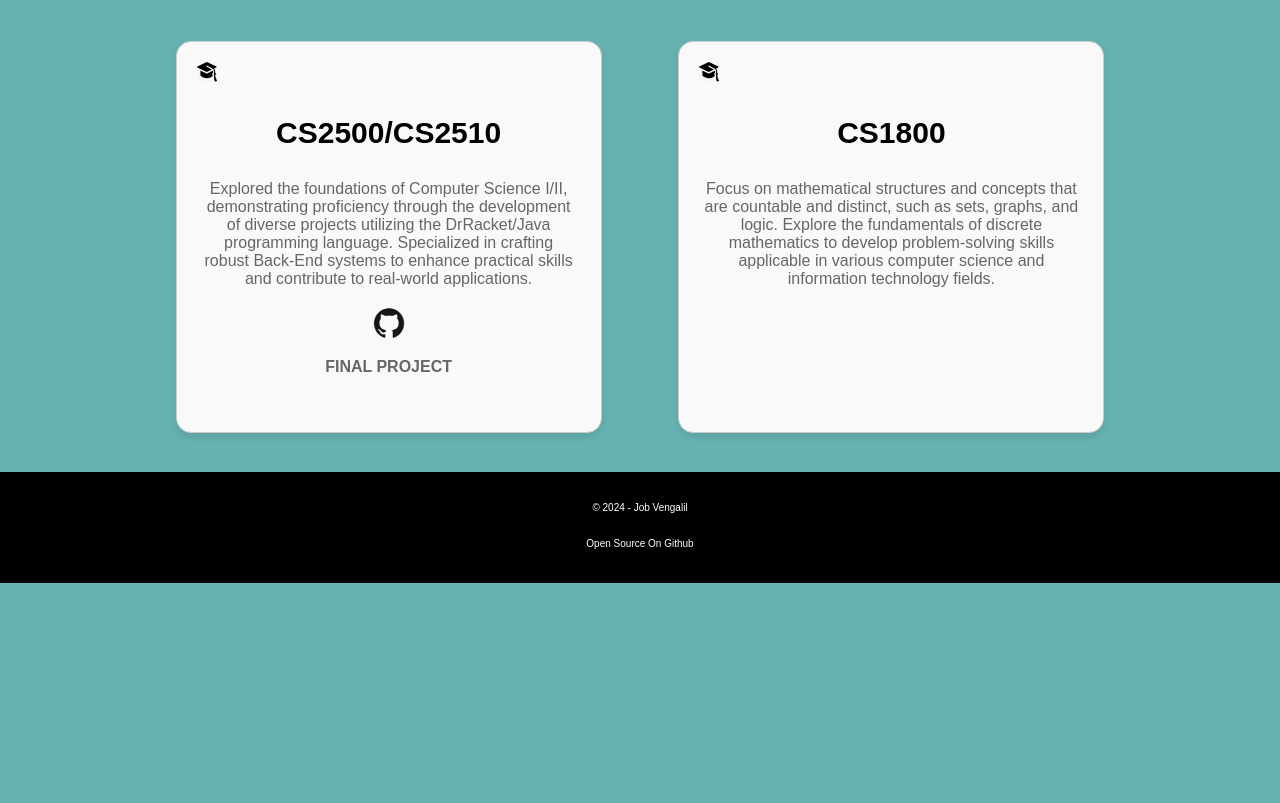
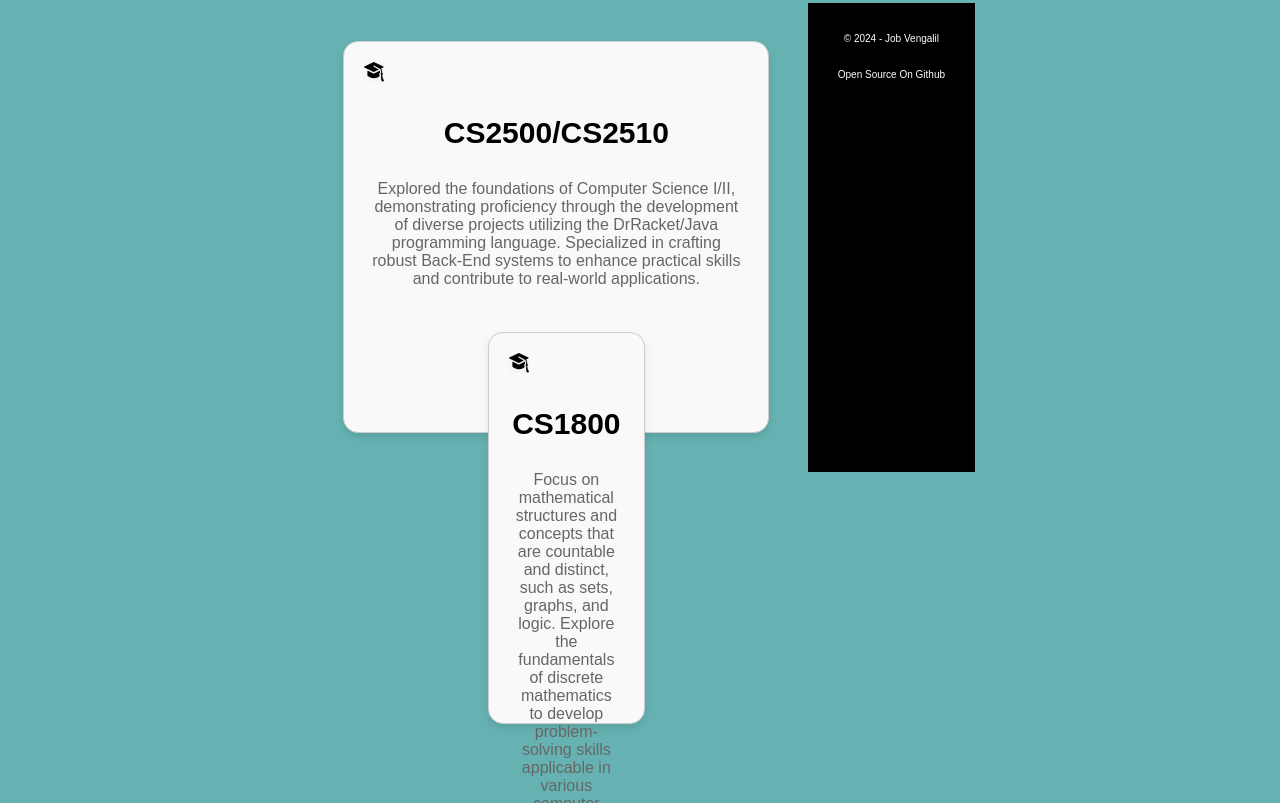
Before and after one commit to jobvengalil/jobvengalil.github.io, a plain HTML site: page index.html in a window 1280 px wide. Shown: the part 1296-2099 px from the top of the page. Before the commit the page ends 1879 px from the top, so only its background shows below. Drawn offline with Linux system fonts and the light colour scheme; files whose address does not match are found by name.

Commit message:
Update index.html

```diff
--- a/index.html
+++ b/index.html
@@ -111,11 +111,6 @@
       Specialized in crafting robust Back-End systems to enhance practical skills and contribute to real-world applications.</p>
     <div class="center-container">
       <div class="image-container" >
-        <a href="https://github.com/jobvengalil/CS_Final_Projects"> <img src="../img/github.png" height="200" width="600"/> </a>
-        <div class="hover-line"></div>
-      </div>
-    </div>
-    <p class="boxSubTitle">  <strong> FINAL PROJECT </strong></p>
   </div>
   <div class="box">
     <img src="../img/school.jpg" height="20" width="20"/>
```
